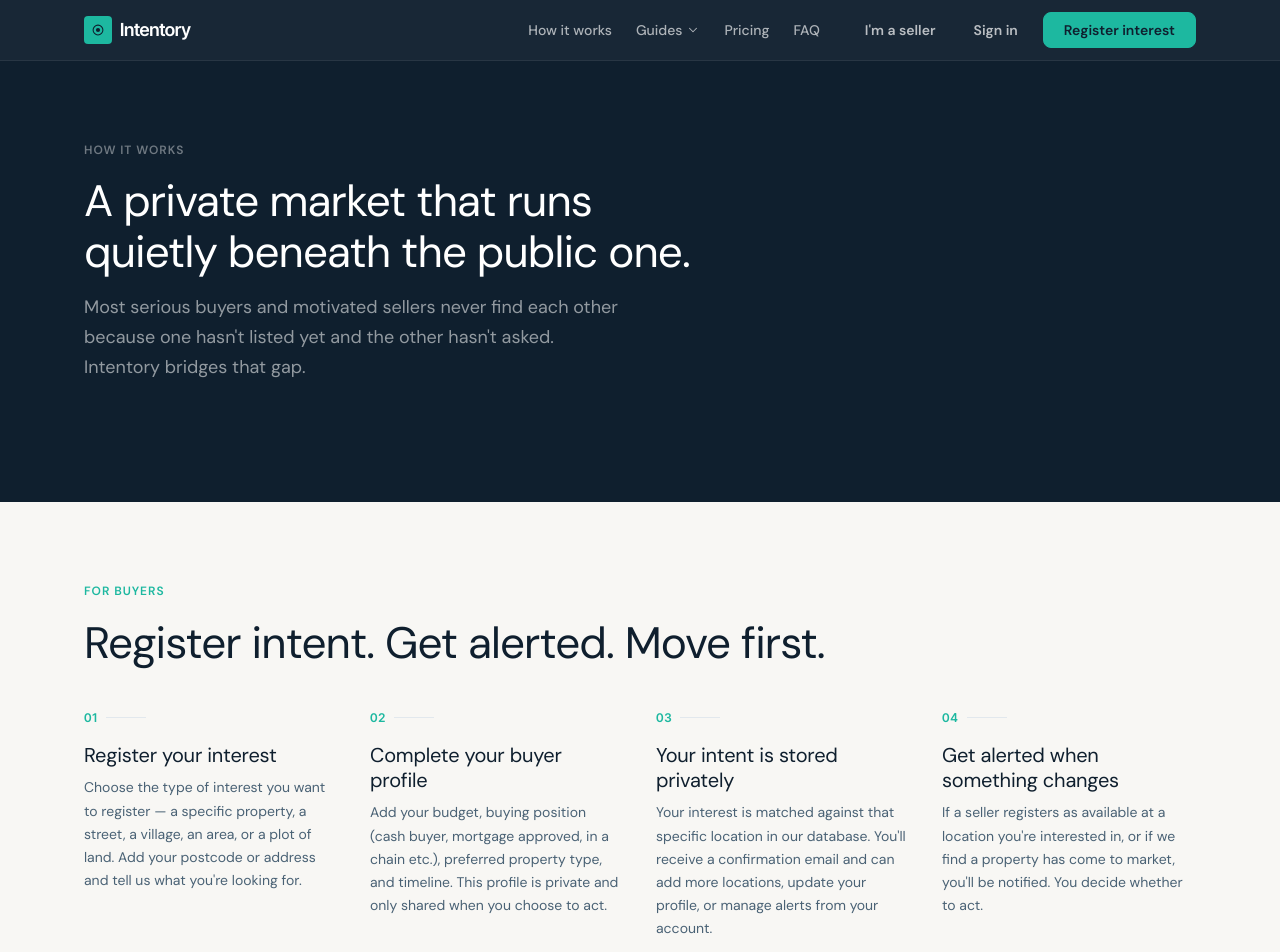
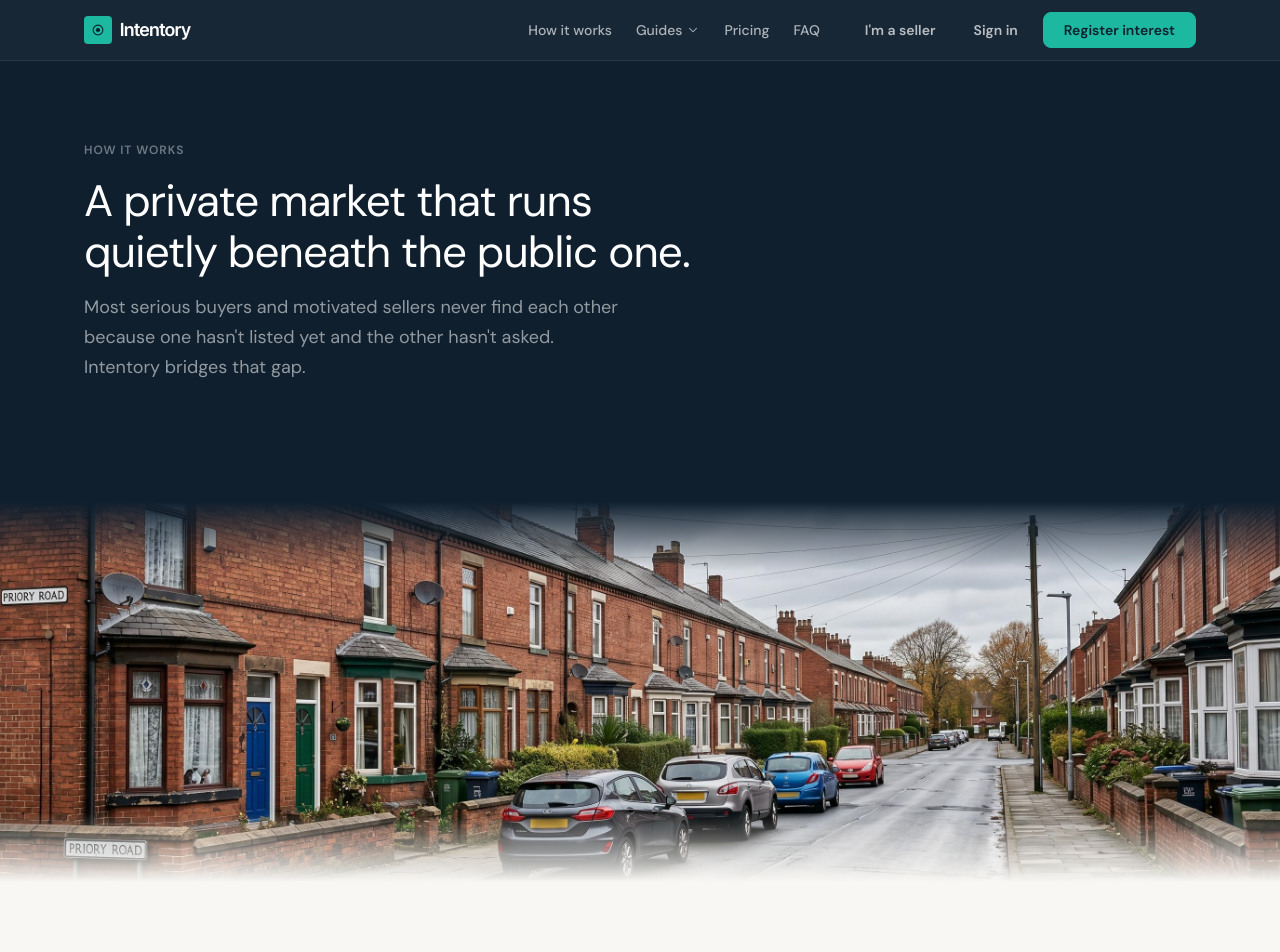
Before and after one commit to projectsforguy-alt/property-interest, a Next.js app: page /how-it-works in a window 1280 px wide. Shown: the top 952 px of the page. Built offline with nearby package versions, Linux system fonts and the light colour scheme.

Commit message:
Update page.tsx

```diff
--- a/app/how-it-works/page.tsx
+++ b/app/how-it-works/page.tsx
@@ -1,3 +1,4 @@
+import Image from 'next/image';
 import Link from 'next/link';
 
 export const metadata = { title: 'How Intentory works | Intentory' };
@@ -32,6 +33,24 @@ export default function HowItWorksPage() {
           </p>
         </div>
       </section>
+
+      {/* Street image — grounds the concept in a real place */}
+      <div style={{ position: 'relative', height: 380, overflow: 'hidden' }}>
+        <Image
+          src="/images/how-it-works-hero.jpg"
+          alt="A quiet residential street in England"
+          fill
+          style={{ objectFit: 'cover', objectPosition: 'center 60%' }}
+          priority
+          sizes="100vw"
+        />
+        <div style={{
+          position: 'absolute',
+          inset: 0,
+          background: 'linear-gradient(to bottom, var(--navy) 0%, transparent 18%, transparent 82%, var(--surface) 100%)',
+          pointerEvents: 'none',
+        }} />
+      </div>
 
       <section className="section">
         <div className="container">
```
